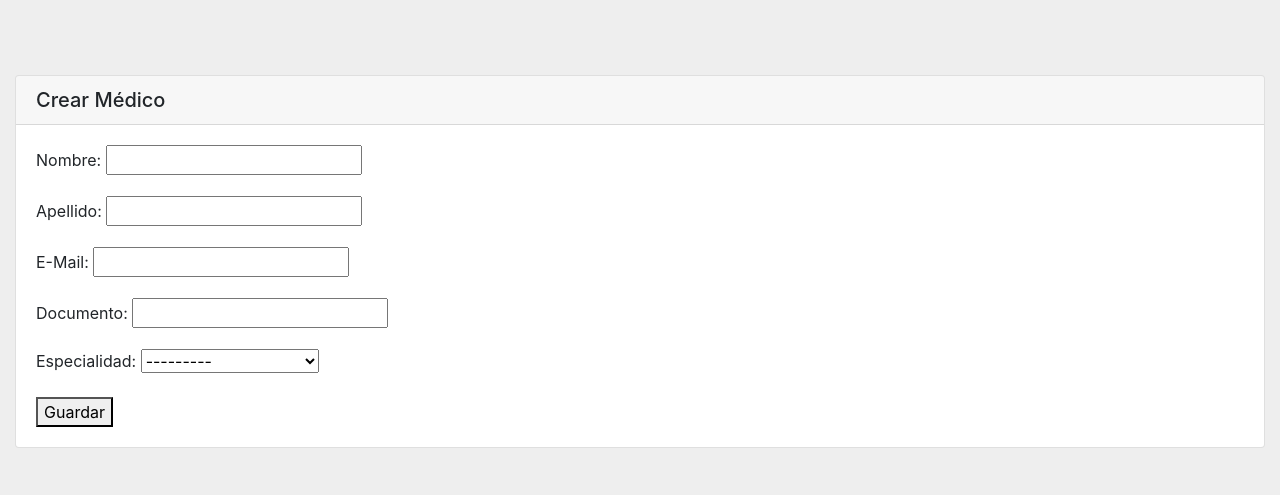
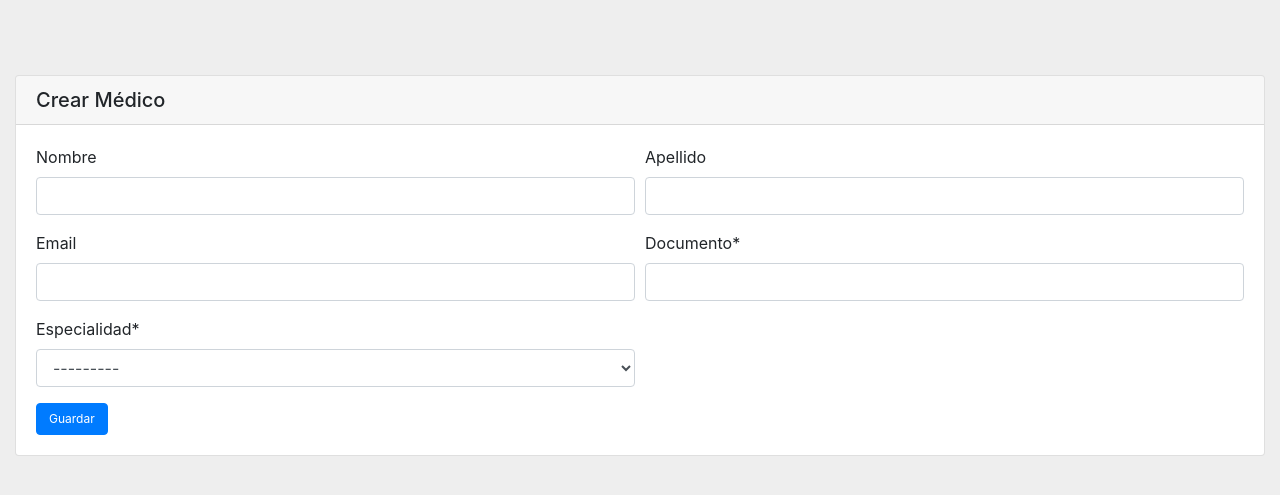
Before and after one commit to nachochiappe/tr, a Django app: template templates/medicos/medico_crear.html in a window 1280 px wide. Shown: the top 495 px of the page. Run offline with Django 3.2, Linux system fonts and the light colour scheme; the template is opened without the code that fills it: values that come from a table or form of the project are taken from there, others are empty; tables that the repository leaves empty hold one stand-in row (values such as "Sample post"); parts of the project's set-up code (start-up, migrations or seed data) failed here and were passed over; some libraries are stand-ins or nearby versions.

Commit message:
Modificaciones a formularios.

```diff
--- a/medicos/forms.py
+++ b/medicos/forms.py
@@ -24,7 +24,7 @@ class UserMedicoCreateForm(forms.ModelForm):
         labels = {
             "first_name" : "Nombre",
             "last_name" : "Apellido",
-            "email" : "E-Mail",
+            "email" : "Email",
             "documento" : "Documento",
             "especialidad" : "Especialidad",
         }
--- a/templates/medicos/especialidad_crear.html
+++ b/templates/medicos/especialidad_crear.html
@@ -10,8 +10,8 @@
 	    <h5 class="card-header">Crear Especialidad</h5>
 	    <div class="card-body">
 		    <form method="POST"> {% csrf_token %}
-		        {{ form.as_p }}
-		        <button type="submit">Guardar</button>
+		        {{ form|crispy }}
+		        <button type="submit" class="btn btn-primary">Guardar</button>
 		    </form>
 		</div>
 	</div>
--- a/templates/medicos/medico_crear.html
+++ b/templates/medicos/medico_crear.html
@@ -10,8 +10,28 @@
         <h5 class="card-header">Crear Médico</h5>
         <div class="card-body">
 		    <form method="POST"> {% csrf_token %}
-		        {{ form.as_p }}
-		        <button type="submit">Guardar</button>
+				<div class="form-row">
+					<div class="form-group col-md-6 mb-0">
+        				{{ form.first_name|as_crispy_field }}
+					</div>
+					<div class="form-group col-md-6 mb-0">
+						{{ form.last_name|as_crispy_field }}
+					</div>
+				</div>
+				<div class="form-row">
+					<div class="form-group col-md-6 mb-0">
+        				{{ form.email|as_crispy_field }}
+					</div>
+					<div class="form-group col-md-6 mb-0">
+						{{ form.documento|as_crispy_field }}
+					</div>
+				</div>
+				<div class="form-row">
+					<div class="form-group col-md-6 mb-0">
+        				{{ form.especialidad|as_crispy_field }}
+					</div>
+				</div>
+		        <button type="submit" class="btn btn-primary">Guardar</button>
 		    </form>
 		</div>
 	</div>
--- a/tr/settings.py
+++ b/tr/settings.py
@@ -47,6 +47,8 @@ INSTALLED_APPS = [
     'medicos',
     'pacientes',
 ]
+
+CRISPY_TEMPLATE_PACK = 'bootstrap4'
 
 EMAIL_HOST = 'smtp.mailgun.org'
 EMAIL_PORT = 587
```
Also changed, not shown: pacientes/forms.py (+8 -2 lines), templates/pacientes/paciente_crear.html (+32 -2 lines).
